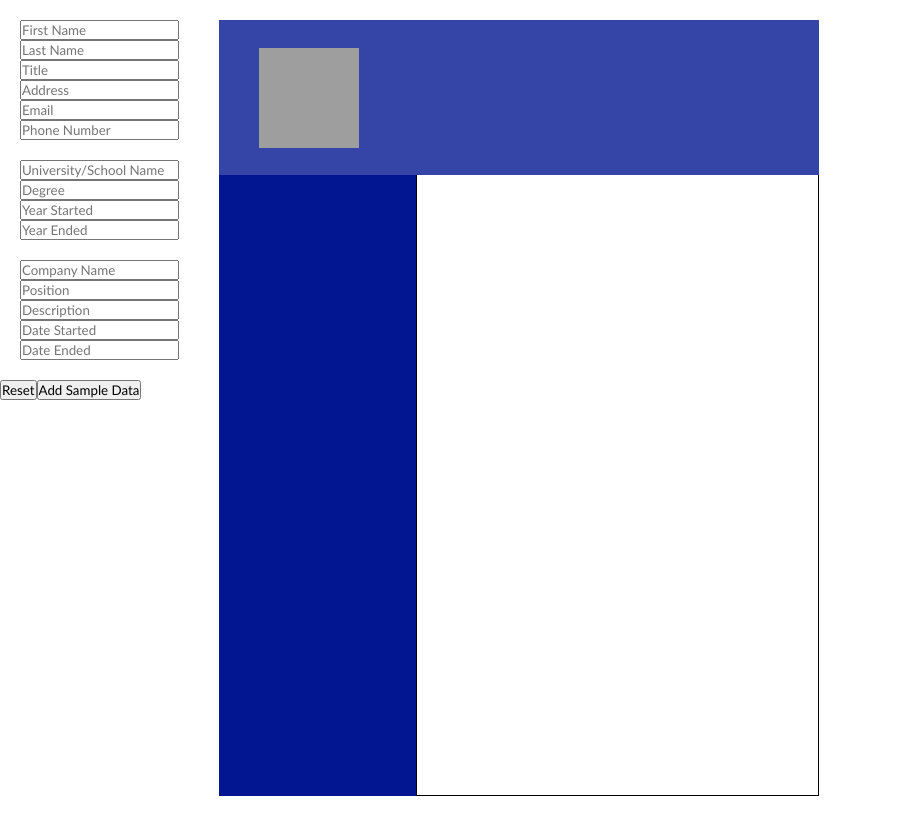
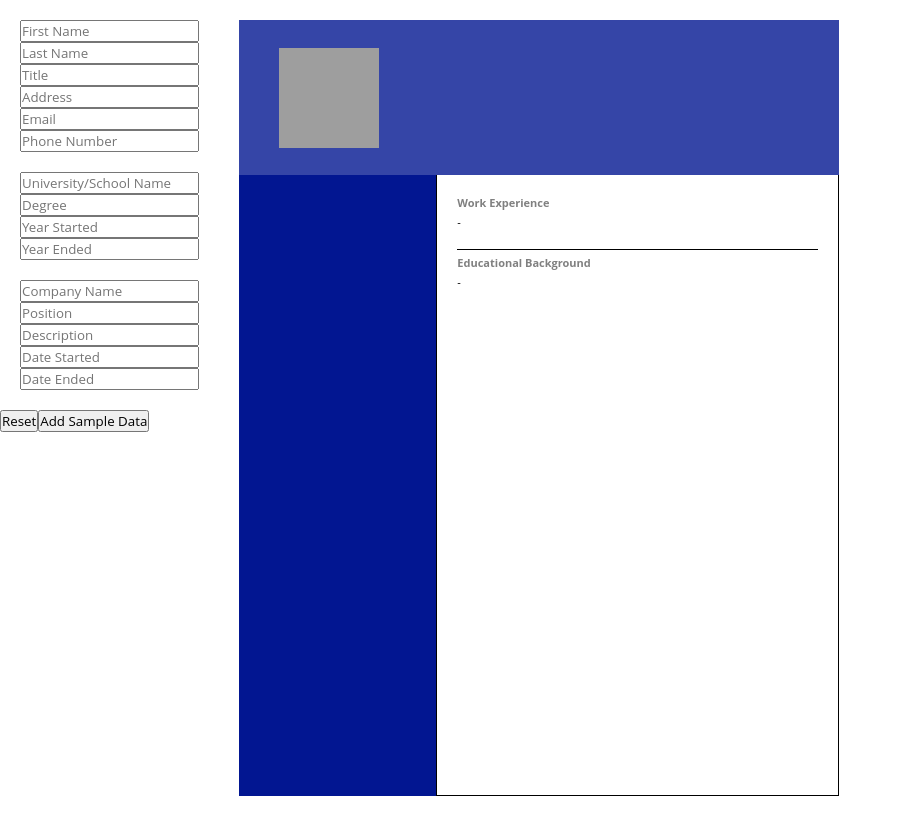
Before and after one commit to BryanJoeHaboc/Resume-Builder, a React (Create React App) app: page / in a window 1280 px wide. Shown: the whole page, without its empty margins (0-902 px from the left). Built offline with nearby package versions, Linux system fonts and the light colour scheme; grey boxes are pictures that could not be loaded.

Commit message:
finshed designing resume

```diff
--- a/src/App.css
+++ b/src/App.css
@@ -5,7 +5,7 @@
 * {
   margin: 0;
   padding: 0;
-  font-family: "Gill Sans", "Gill Sans MT", Calibri, "Trebuchet MS", sans-serif;
+  font-family: "Open Sans", sans-serif;
 }
 
 :root {
@@ -94,3 +94,22 @@
   word-break: break-all;
   word-wrap: break-word;
 }
+
+.resume-work-expi-container,
+.resume-educ-info-container {
+  margin: 2rem;
+  font-size: 1.1rem;
+}
+
+/* line after all work experiences */
+.resume-educ-add-line-top {
+  padding-top: 0.5rem;
+  border-top: solid 1px;
+}
+
+.resume-work-expi-container p,
+.resume-work-expi-container h1,
+.resume-educ-info-container p,
+.resume-educ-info-container h2 {
+  margin-bottom: 0.4rem;
+}
--- a/src/App.js
+++ b/src/App.js
@@ -24,6 +24,7 @@ class App extends Component {
       degree: "",
       schoolDateStarted: "",
       schoolDateEnded: "",
+      workDescription: "",
       // Work Experience
       company: "",
       position: "",
@@ -50,6 +51,7 @@ class App extends Component {
       description: "",
       workDateStarted: "",
       workDateEnded: "",
+      workDescription: "",
     });
   }
 
@@ -71,6 +73,8 @@ class App extends Component {
       description: "Cupidatat in ex voluptate anim ipsum.",
       workDateStarted: "May 2018",
       workDateEnded: "Present",
+      workDescription:
+        "Amet culpa proident excepteur ea irure tempor minim anim magna commodo cillum. Elit veniam sit occaecat veniam magna enim sint deserunt et cupidatat est sint laborum adipisicing. Laborum mollit pariatur exercitation nostrud.",
     });
   }
 
--- a/src/components/ResumeRelated/Resume.js
+++ b/src/components/ResumeRelated/Resume.js
@@ -1,6 +1,8 @@
 import { Component } from "react";
 import ResumeHeading from "./ResumeHeading";
 import SideInformation from "./SideInformation";
+import WorkExperienceBody from "./WorkExperienceBody";
+import SchoolInfoBody from "./SchoolInfoBody";
 
 export default class Resume extends Component {
   render() {
@@ -14,7 +16,10 @@ export default class Resume extends Component {
           <div className="resume-view-sidebar">
             <SideInformation state={this.props.state} />
           </div>
-          <div className="resume-view-main-body"></div>
+          <div className="resume-view-main-body">
+            <WorkExperienceBody state={this.props.state} />
+            <SchoolInfoBody state={this.props.state} />
+          </div>
         </div>
       </div>
     );
--- a/src/components/ResumeRelated/SchoolInfoBody.js
+++ b/src/components/ResumeRelated/SchoolInfoBody.js
@@ -0,0 +1,26 @@
+import { Component } from "react";
+
+export default class Resume extends Component {
+  constructor(props) {
+    super(props);
+    console.log(this.props.state.firstName, "firstname props");
+  }
+
+  render() {
+    const school = this.props.state.school;
+    const degree = this.props.state.degree;
+    const schoolDateStarted = this.props.state.schoolDateStarted;
+    const schoolDateEnded = this.props.state.schoolDateEnded;
+
+    return (
+      <div className="resume-work-expi-container resume-educ-add-line-top">
+        <h4 style={{ color: "grey" }}>Educational Background</h4>
+        <h2>{school}</h2>
+        <p>
+          <b>{degree}</b>
+        </p>
+        <p> {schoolDateStarted + "-" + schoolDateEnded}</p>
+      </div>
+    );
+  }
+}
--- a/src/components/ResumeRelated/WorkExperienceBody.js
+++ b/src/components/ResumeRelated/WorkExperienceBody.js
@@ -0,0 +1,28 @@
+import { Component } from "react";
+
+export default class Resume extends Component {
+  constructor(props) {
+    super(props);
+    console.log(this.props.state.firstName, "firstname props");
+  }
+
+  render() {
+    const company = this.props.state.company;
+    const position = this.props.state.position;
+    const workDescription = this.props.state.workDescription;
+    const workDateStarted = this.props.state.workDateStarted;
+    const workDateEnded = this.props.state.workDateEnded;
+
+    return (
+      <div className="resume-work-expi-container">
+        <h4 style={{ color: "grey" }}>Work Experience</h4>
+        <h1>{company}</h1>
+        <p>
+          <b>{position}</b>
+        </p>
+        <p> {workDateStarted + "-" + workDateEnded}</p>
+        <p>{workDescription}</p>
+      </div>
+    );
+  }
+}
```
